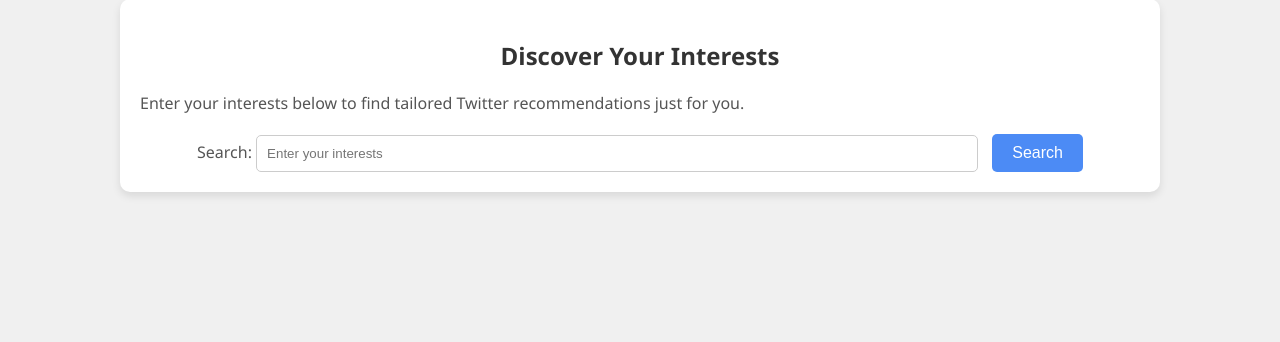
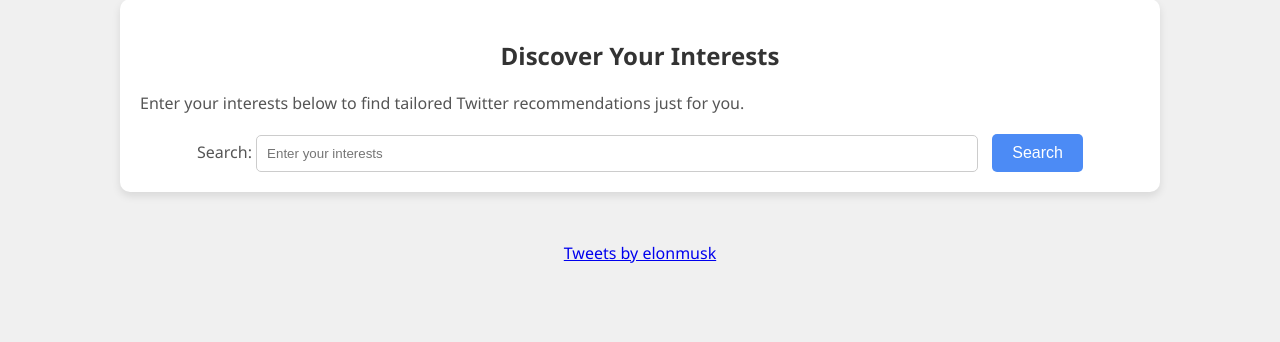
Before and after one commit to FloofyJin/XDeveloperCompetition2024, a Django app: page / in a window 1280 px wide. Shown: the part 213-555 px from the top of the page. Run offline with Django 5.2, Linux system fonts and the light colour scheme; some libraries are stand-ins or nearby versions.

Commit message:
added style

```diff
--- a/Django-Utils/InterestsApp/templates/home.html
+++ b/Django-Utils/InterestsApp/templates/home.html
@@ -117,6 +117,12 @@
         button[type="submit"]:hover {
             background-color: #0056b3; /* Darker shade on hover */
         }
+
+        /* Twitter Container */
+        .twitter-container {
+            text-align: center;
+            margin-top: 40px;
+        }
     </style>
 </head>
 <body>
@@ -137,5 +143,11 @@
             <button type="submit">Search</button>
         </form>
     </div>
+
+    <!-- Twitter Embed Code -->
+    <div class="twitter-container">
+        <a class="twitter-timeline" href="https://twitter.com/elonmusk?ref_src=twsrc%5Etfw">Tweets by elonmusk</a>
+        <script async src="https://platform.twitter.com/widgets.js" charset="utf-8"></script>
+    </div>
 </body>
 </html>
```
Also changed, not shown: Django-Utils/InterestsApp/templates/result.html (+13 -0 lines).
